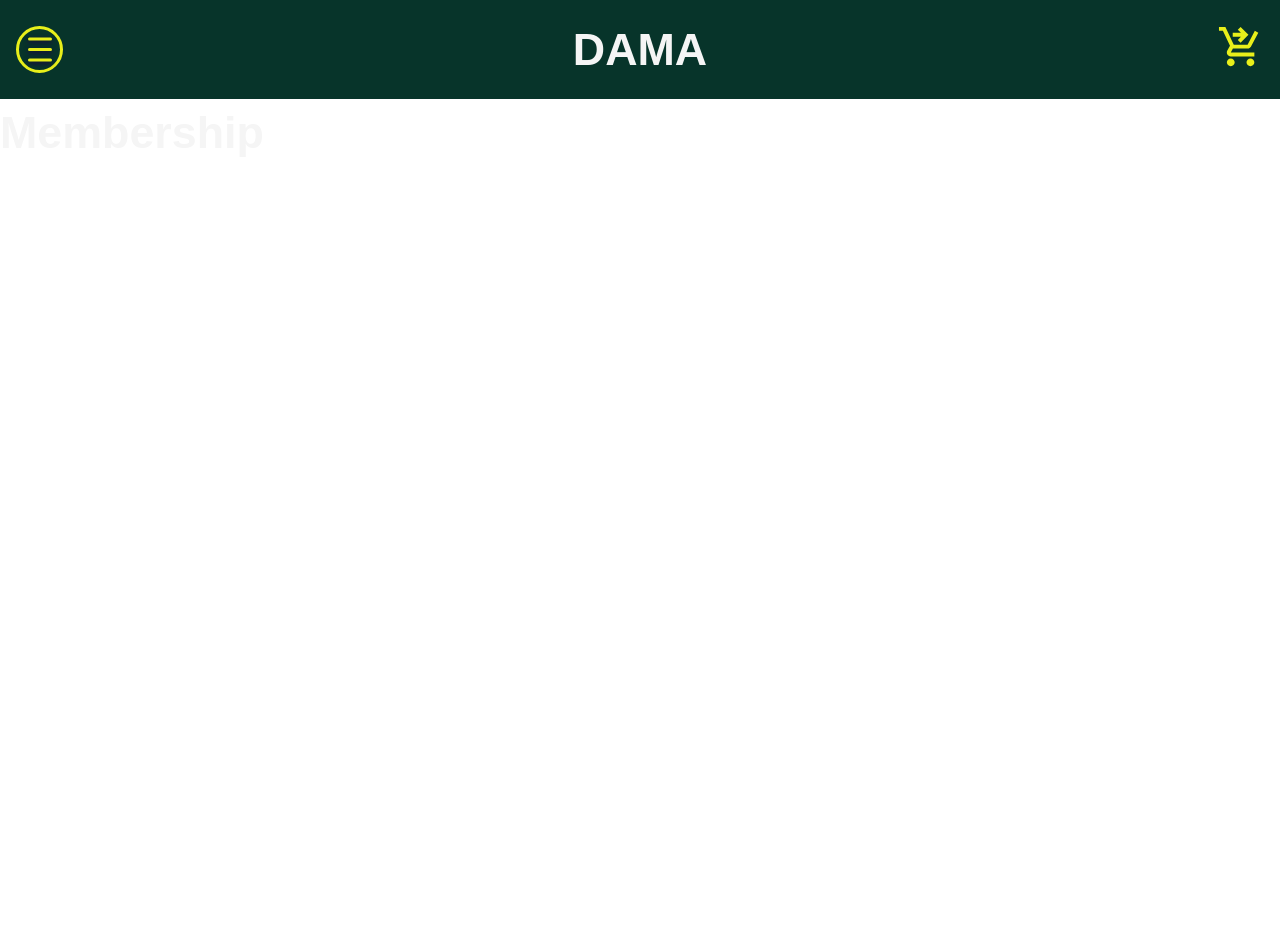
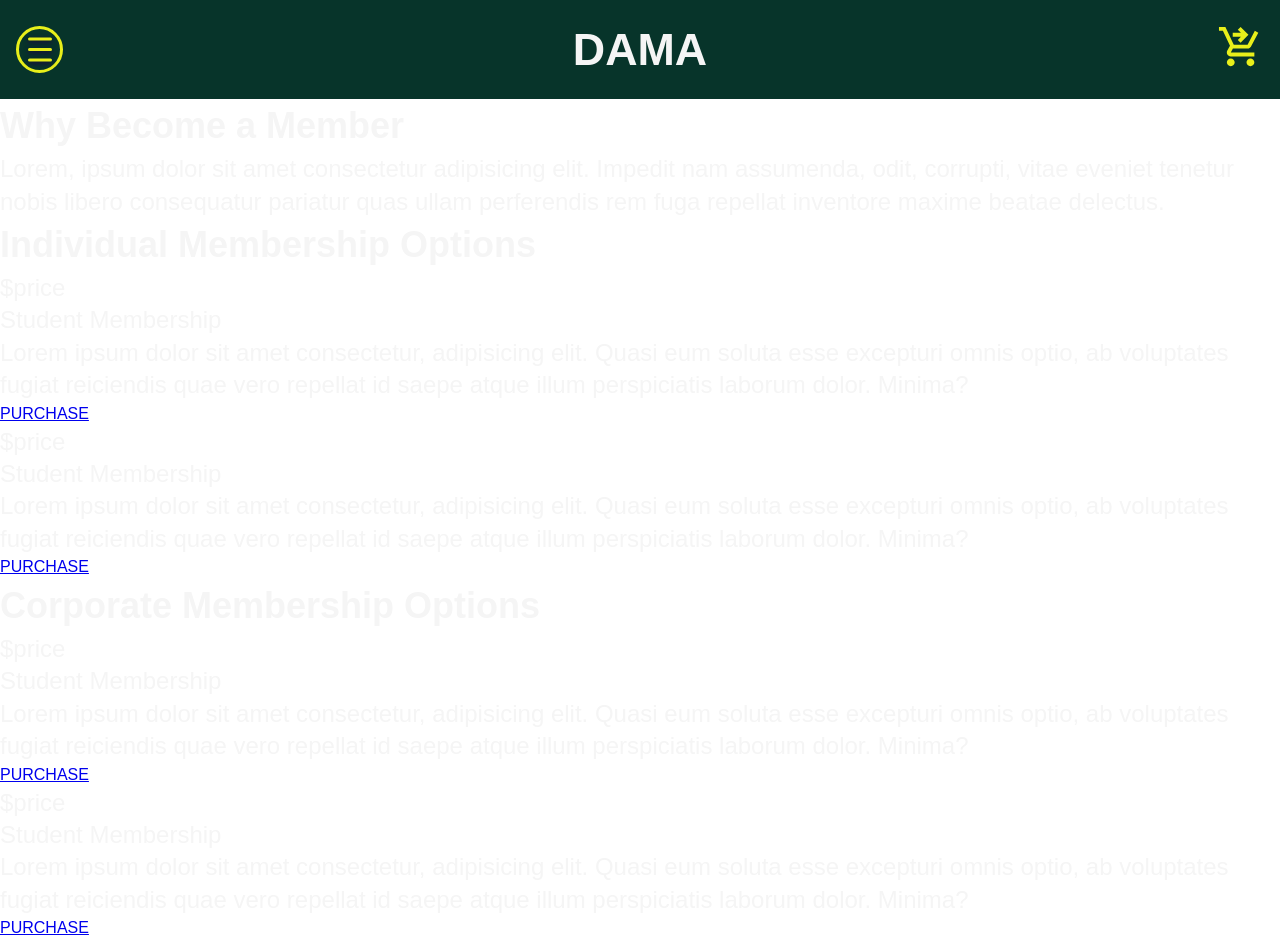
Before and after one commit to DanVo09/DAMA-Project, a React (Create React App) app in the folder dama-edmonton/: page /memberships in a window 1280 px wide. Before the commit the page ends 800 px from the top, so only its background shows below. Built offline with nearby package versions, Linux system fonts and the light colour scheme; a web font is replaced by a local one.

Commit message:
added jsx to dashboard and membership pages

```diff
--- a/dama-edmonton/src/App.jsx
+++ b/dama-edmonton/src/App.jsx
@@ -12,6 +12,7 @@ import Events from "./pages/Events";
 import Newsletter from "./pages/NewsLetter";
 import Register from "./pages/SignUp";
 import Memberships from "./pages/Memberships";
+import Dashboard from "./pages/Dashboard";
 
 import Navbar from './components/navbar/NavBar'
 
@@ -25,6 +26,7 @@ function App() {
             <Route path="/aboutus" element={<About />}/>
             <Route path="/register" element={<Register />}/>
             <Route path="/memberships" element={<Memberships />}/>
+            <Route path="/dashboard" element={<Dashboard />}/>
             <Route path="/newsletter" element={<Newsletter />}/>
             <Route path="/events" element={<Events />}/>
             <Route path="/courses" element={<Courses />}/>
--- a/dama-edmonton/src/pages/Dashboard.jsx
+++ b/dama-edmonton/src/pages/Dashboard.jsx
@@ -9,12 +9,36 @@ export default function Dashboard() {
 
 
     return (
-        <>
-
-            <h1>Dashboard</h1>
-
-
-
-        </>
-    )
+        <div>
+          <aside>
+            <a href="#">Upload Files</a>
+            <a href="#">Your Courses</a>
+            <a href="#">Your Events</a>
+            <a href="#">Job Postings</a>
+          </aside>
+          <section>
+            <img src="https://picsum.photos/360/360
+" alt="User profile image" />
+            <h3>User Email</h3>
+            <h3>User Name</h3>
+            <p>Lorem ipsum dolor sit amet consectetur adipisicing elit. Nesciunt voluptatem autem eum aspernatur corrupti est iusto consectetur at in. Iusto consequuntur earum, sapiente distinctio accusantium commodi facere impedit expedita adipisci?</p>
+          </section>
+          <section>
+            <div>
+              <h3>Your Courses and Events</h3>
+              <div>
+                <p>placeholder</p>
+              </div>
+              <div>
+                <p>placeholder</p>
+              </div>
+            </div>
+          </section>
+          <section>
+            <h3>You have recently completed... course</h3>
+            <p>Lorem ipsum dolor sit amet consectetur adipisicing elit. Odit molestiae nihil eligendi vel vitae cum similique, nam quam fugiat maxime totam id itaque temporibus aut ab illo cumque aspernatur quasi?</p>
+            <button>Give Feedback</button>
+          </section>
+        </div>
+      );
 }
--- a/dama-edmonton/src/pages/Memberships.jsx
+++ b/dama-edmonton/src/pages/Memberships.jsx
@@ -9,12 +9,57 @@ export default function Memberships() {
 
 
     return (
-        <>
-
-            <h1>Membership</h1>
-
-
-
-        </>
+        <div>
+          <section>
+            <h2>Why Become a Member</h2>
+            <p>Lorem, ipsum dolor sit amet consectetur adipisicing elit. Impedit nam assumenda, odit, corrupti, vitae eveniet tenetur nobis libero consequatur pariatur quas ullam perferendis rem fuga repellat inventore maxime beatae delectus.</p>
+          </section>
+          <section className="individual-member">
+            <h2>Individual Membership Options</h2>
+            <div className="membership-card">
+              <div>
+                <p>$price</p>
+                <p>Student Membership</p>
+              </div>
+              <div>
+                <p>Lorem ipsum dolor sit amet consectetur, adipisicing elit. Quasi eum soluta esse excepturi omnis optio, ab voluptates fugiat reiciendis quae vero repellat id saepe atque illum perspiciatis laborum dolor. Minima?</p>
+                <a href="#">PURCHASE</a>
+              </div>
+            </div>
+            <div className="membership-card">
+              <div>
+                <p>$price</p>
+                <p>Student Membership</p>
+              </div>
+              <div>
+                <p>Lorem ipsum dolor sit amet consectetur, adipisicing elit. Quasi eum soluta esse excepturi omnis optio, ab voluptates fugiat reiciendis quae vero repellat id saepe atque illum perspiciatis laborum dolor. Minima?</p>
+                <a href="#">PURCHASE</a>
+              </div>
+            </div>
+          </section>
+          <section className="corporate-member">
+            <h2>Corporate Membership Options</h2>
+            <div className="membership-card">
+              <div>
+                <p>$price</p>
+                <p>Student Membership</p>
+              </div>
+              <div>
+                <p>Lorem ipsum dolor sit amet consectetur, adipisicing elit. Quasi eum soluta esse excepturi omnis optio, ab voluptates fugiat reiciendis quae vero repellat id saepe atque illum perspiciatis laborum dolor. Minima?</p>
+                <a href="#">PURCHASE</a>
+              </div>
+            </div>
+            <div className="membership-card">
+              <div>
+                <p>$price</p>
+                <p>Student Membership</p>
+              </div>
+              <div>
+                <p>Lorem ipsum dolor sit amet consectetur, adipisicing elit. Quasi eum soluta esse excepturi omnis optio, ab voluptates fugiat reiciendis quae vero repellat id saepe atque illum perspiciatis laborum dolor. Minima?</p>
+                <a href="#">PURCHASE</a>
+              </div>
+            </div>
+          </section>
+        </div>
     )
 }
```
Also changed, not shown: dama-edmonton/src/pages/mockup.html (+31 -0 lines).
